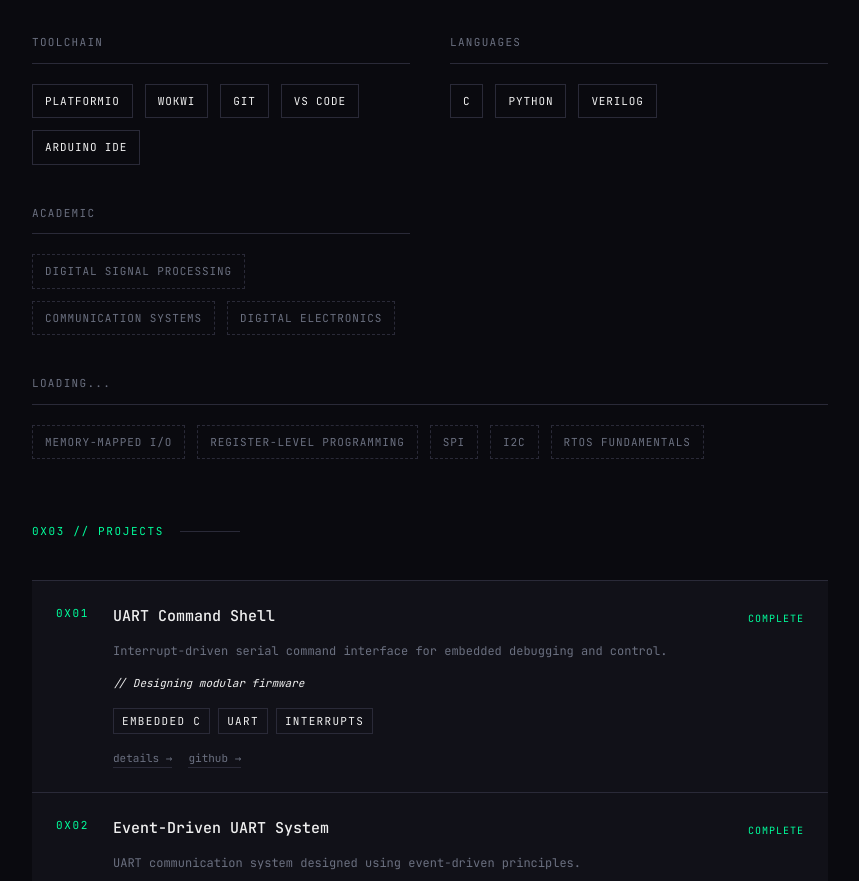
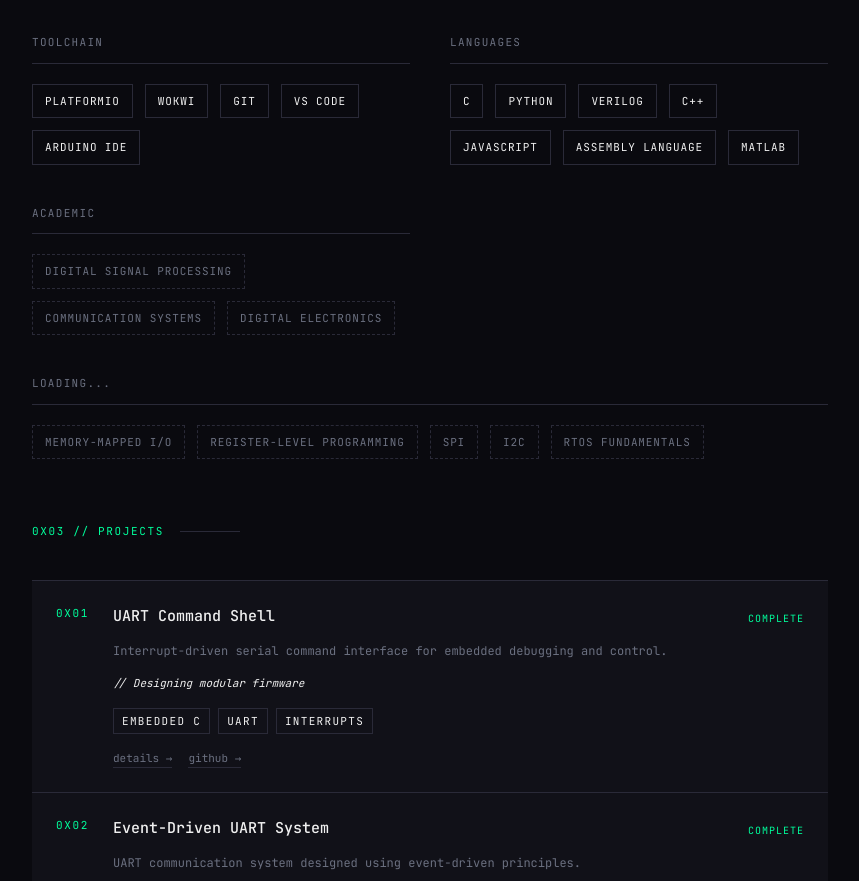
Before and after one commit to Yashaswini-200/portfolio, a Next.js app: page / in a window 1280 px wide. Shown: the part 2080-2961 px from the top of the page, without its empty margins (210-1069 px from the left). Built offline with nearby package versions, Linux system fonts and the light colour scheme.

Commit message:
updated tools

```diff
--- a/components/Skills.tsx
+++ b/components/Skills.tsx
@@ -24,7 +24,7 @@ const categories = [
   {
     title: 'LANGUAGES',
     variant: 'normal',
-    tags: ['C', 'Python', 'Verilog', ]
+    tags: ['C', 'Python', 'Verilog', 'c++' ,'JavaScript','Assembly Language','MATLAB' ]
   },
   {
     title: 'ACADEMIC',
```
